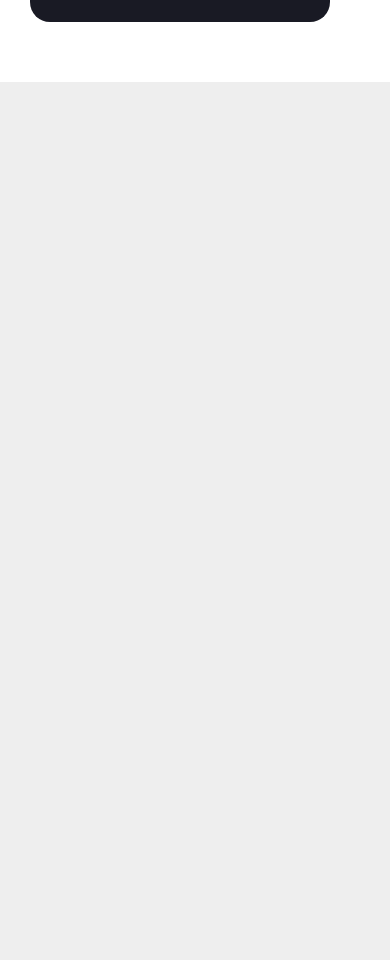
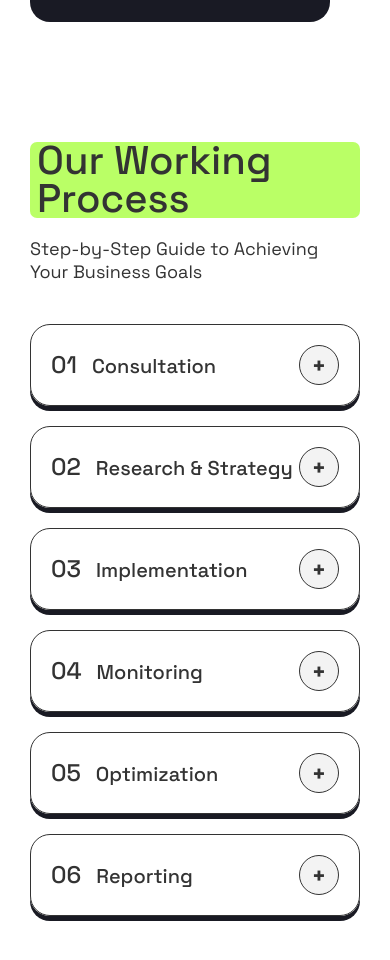
Before and after one commit to DawoodSaeed/Positivus, an Angular app: page / in a window 390 px wide. Shown: the part 4788-5748 px from the top of the page. Before the commit the page ends 4870 px from the top, so only its background shows below. Built offline with nearby package versions, Linux system fonts and the light colour scheme.

Commit message:
Complete Working Process component implementation
- Create responsive layout for Working Process section
- Implement step-by-step process visualization
- Add hover effects and animations
- Ensure mobile-first approach with appropriate breakpoints

```diff
--- a/src/app/app.component.html
+++ b/src/app/app.component.html
@@ -8,4 +8,6 @@
   <app-call-to-action />
 
   <app-case-study />
+
+  <app-our-working-process />
 </div>
--- a/src/app/app.component.ts
+++ b/src/app/app.component.ts
@@ -5,11 +5,12 @@ import { HeroComponent } from "./hero/hero.component";
 import { OurServicesComponent } from "./our-services/our-services.component";
 import { CallToActionComponent } from "./call-to-action/call-to-action.component";
 import { CaseStudyComponent } from "./case-study/case-study.component";
+import { OurWorkingProcessComponent } from "./our-working-process/our-working-process.component";
 
 @Component({
   selector: 'app-root',
   standalone: true,
-  imports: [RouterOutlet, HeaderComponent, HeroComponent, OurServicesComponent, CallToActionComponent, CaseStudyComponent],
+  imports: [RouterOutlet, HeaderComponent, HeroComponent, OurServicesComponent, CallToActionComponent, CaseStudyComponent, OurWorkingProcessComponent],
   templateUrl: './app.component.html',
   styleUrl: './app.component.css'
 })
--- /dev/null
+++ b/src/app/our-working-process/our-working-process.component.css
@@ -0,0 +1,96 @@
+.our-working-process {
+  padding: 60px 0;
+}
+
+.process-item {
+  background-color: transparent;
+  border-radius: 20px;
+  overflow: hidden;
+  margin-bottom: 20px;
+  border: 1px solid var(--color-text);
+  box-shadow: 0px 5px 0px 0px #191a23;
+  transition: all 0.3s ease;
+  padding: 20px;
+}
+
+.process-item details {
+  color: var(--color-text);
+}
+
+.process-item summary {
+  display: flex;
+  justify-content: space-between;
+  align-items: center;
+  cursor: pointer;
+  outline: none;
+}
+
+.process-item .number {
+  font-size: 24px;
+  font-weight: 500;
+  color: var(--color-text);
+  margin-right: 15px;
+}
+
+.process-item .title {
+  font-size: 20px;
+  font-weight: 500;
+}
+
+.process-item .toggle-btn {
+  background: #f3f3f3;
+  border: 1px solid var(--color-text);
+  color: var(--color-text);
+  font-size: 24px;
+  cursor: pointer;
+  border-radius: 50%;
+  width: 40px;
+  height: 40px;
+  display: flex;
+  align-items: center;
+  justify-content: center;
+  transition: all 0.3s ease;
+  font-weight: bolder;
+}
+
+.process-item .minus {
+  display: none;
+}
+
+.process-item:has(details[open]) {
+  .plus {
+    display: none;
+  }
+
+  .minus {
+    display: inline;
+  }
+
+  background-color: var(--color-primary);
+
+  summary {
+    border-bottom: 2px solid var(--color-text);
+    padding-bottom: 20px;
+  }
+}
+/* .process-item details[open]  */
+
+/* .process-item details[open]  */
+
+.process-item .content {
+  padding: 20px 0px;
+  font-size: 16px;
+  line-height: 1.6;
+}
+
+@media (min-width: 768px) {
+  .process-grid {
+    grid-template-columns: repeat(2, 1fr);
+  }
+}
+
+@media (min-width: 1024px) {
+  .process-grid {
+    grid-template-columns: repeat(3, 1fr);
+  }
+}
--- /dev/null
+++ b/src/app/our-working-process/our-working-process.component.html
@@ -0,0 +1,125 @@
+<section class="our-working-process">
+  <div class="container">
+    <app-heading
+      title="Our Working Process"
+      description="Step-by-Step Guide to Achieving Your Business Goals"
+    ></app-heading>
+
+    <div class="process-grid">
+      <div class="process-item">
+        <details (click)="toggle($event)">
+          <summary>
+            <div>
+              <span class="number">01</span>
+              <span class="title">Consultation</span>
+            </div>
+            <button class="toggle-btn" (click)="toggleDetails($event)">
+              <span class="plus">+</span>
+              <span class="minus">-</span>
+            </button>
+          </summary>
+          <p class="content">
+            During the initial consultation, we will discuss your business goals
+            and objectives, target audience, and current marketing efforts. This
+            will allow us to understand your needs and tailor our services to
+            best fit your requirements.
+          </p>
+        </details>
+      </div>
+
+      <div class="process-item">
+        <details (click)="toggle($event)">
+          <summary>
+            <div>
+              <span class="number">02</span>
+              <span class="title">Research & Strategy</span>
+            </div>
+            <button class="toggle-btn">
+              <span class="plus">+</span>
+              <span class="minus">-</span>
+            </button>
+          </summary>
+          <p class="content">
+            Our team conducts in-depth research and develops a tailored strategy
+            for your business.
+          </p>
+        </details>
+      </div>
+
+      <div class="process-item">
+        <details (click)="toggle($event)">
+          <summary>
+            <div>
+              <span class="number">03</span>
+              <span class="title">Implementation</span>
+            </div>
+            <button class="toggle-btn">
+              <span class="plus">+</span>
+              <span class="minus">-</span>
+            </button>
+          </summary>
+          <p class="content">
+            We implement the agreed-upon strategies and tactics to drive
+            results.
+          </p>
+        </details>
+      </div>
+
+      <div class="process-item">
+        <details (click)="toggle($event)">
+          <summary>
+            <div>
+              <span class="number">04</span>
+              <span class="title">Monitoring</span>
+            </div>
+            <button class="toggle-btn">
+              <span class="plus">+</span>
+              <span class="minus">-</span>
+            </button>
+          </summary>
+          <p class="content">
+            We closely monitor the performance of our implemented strategies.
+          </p>
+        </details>
+      </div>
+
+      <div class="process-item">
+        <details (click)="toggle($event)">
+          <summary>
+            <div>
+              <span class="number">05</span>
+              <span class="title">Optimization</span>
+            </div>
+            <button class="toggle-btn">
+              <span class="plus">+</span>
+              <span class="minus">-</span>
+            </button>
+          </summary>
+          <p class="content">
+            Based on the monitoring results, we continuously optimize our
+            approach.
+          </p>
+        </details>
+      </div>
+
+      <div class="process-item">
+        <details (click)="toggle($event)">
+          <summary>
+            <div>
+              <span class="number">06</span>
+              <span class="title">Reporting</span>
+            </div>
+            <button class="toggle-btn">
+              <span class="plus">+</span>
+              <span class="minus">-</span>
+            </button>
+          </summary>
+          <p class="content">
+            We provide regular, detailed reports on the progress and results of
+            our efforts.
+          </p>
+        </details>
+      </div>
+    </div>
+  </div>
+</section>
--- /dev/null
+++ b/src/app/our-working-process/our-working-process.component.ts
@@ -0,0 +1,50 @@
+import { Component } from '@angular/core';
+import { HeadingComponent } from '../heading/heading.component';
+
+@Component({
+  selector: 'app-our-working-process',
+  standalone: true,
+  imports: [HeadingComponent],
+  templateUrl: './our-working-process.component.html',
+  styleUrl: './our-working-process.component.css',
+})
+export class OurWorkingProcessComponent {
+  previousOpenDetails: HTMLDetailsElement | null = null;
+
+  toggle(event: Event) {
+    console.log(event);
+
+    // Check if the clicked details is not the same as the previously open one
+    const clickedDetails = (event.target as HTMLElement).closest('details');
+    if (
+      clickedDetails instanceof HTMLDetailsElement &&
+      clickedDetails !== this.previousOpenDetails
+    ) {
+      if (this.previousOpenDetails) {
+        this.previousOpenDetails.open = false;
+      }
+      const clickedDetails = (event.target as HTMLElement).closest('details');
+      if (clickedDetails instanceof HTMLDetailsElement) {
+        this.previousOpenDetails = clickedDetails;
+      }
+    }
+  }
+
+  toggleDetails(event: Event) {
+    // Prevent the default behavior of the click event
+    event.preventDefault();
+
+    // Get the parent element (process-item) of the clicked button
+    const processItem = (event.target as HTMLElement).closest('.process-item');
+
+    if (processItem) {
+      // Find the details element within the process-item
+      const details = processItem.querySelector('details');
+
+      if (details) {
+        // Toggle the open attribute of the details element
+        details.open = !details.open;
+      }
+    }
+  }
+}
```
Also changed, not shown: 1 other file (tests, documents, lock files or other folders).
